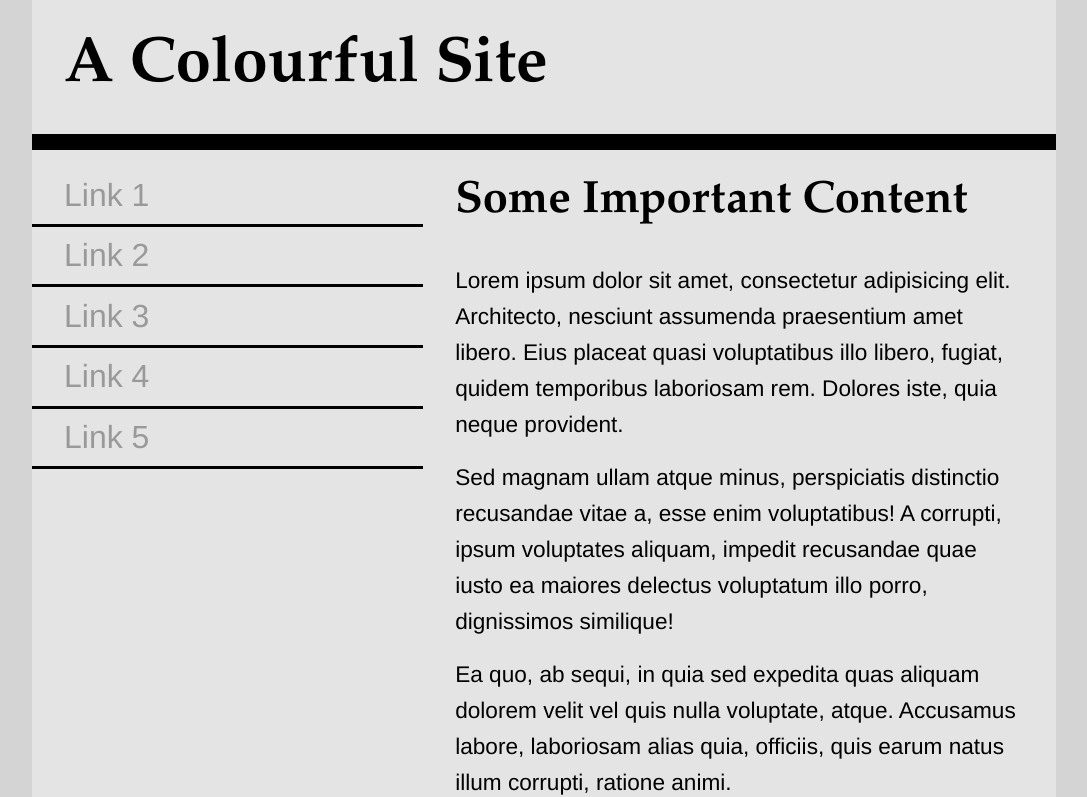
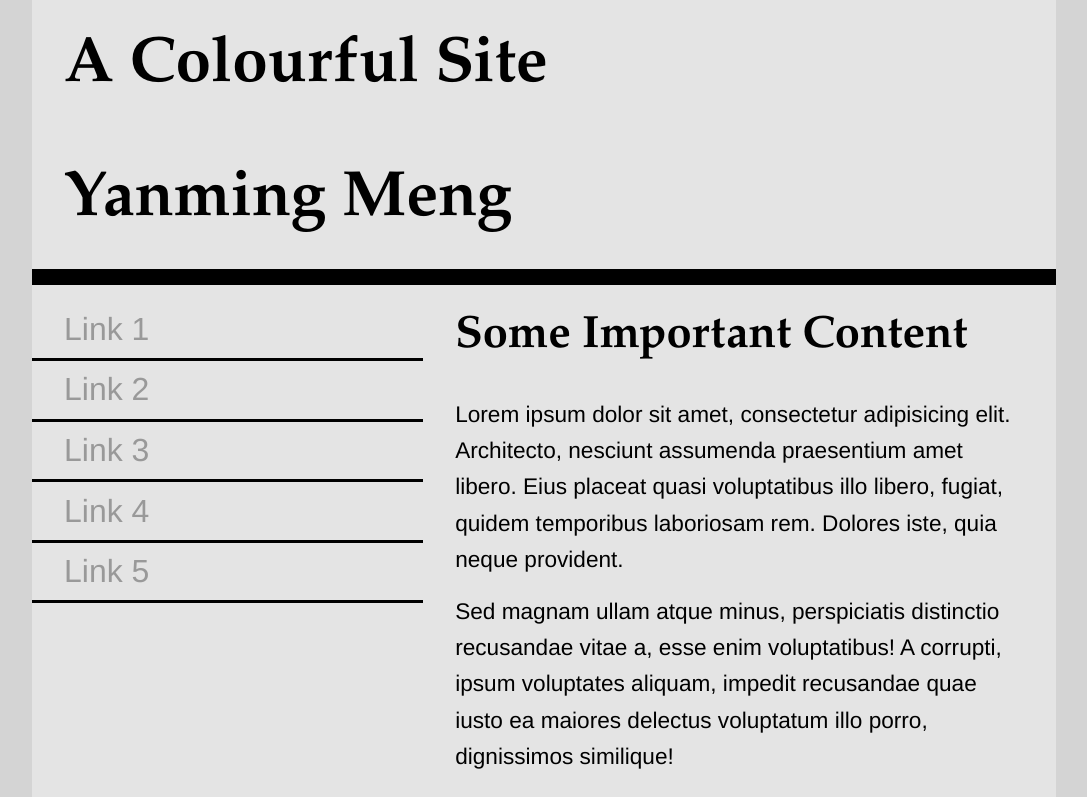
Before and after one commit to meng0028/colours, a plain HTML site: page index.html in a window 1280 px wide. Shown: the top 797 px of the page, without its empty margins (96-1183 px from the left). Drawn offline with Linux system fonts and the light colour scheme.

Commit message:
Change Commit
change index file

```diff
--- a/index.html
+++ b/index.html
@@ -95,6 +95,7 @@
     <div class="wrapper">
         <header>
             <h1>A Colourful Site</h1>
+            <h1>Yanming Meng</h1>
         </header>
         <nav>
             <ul>
```
